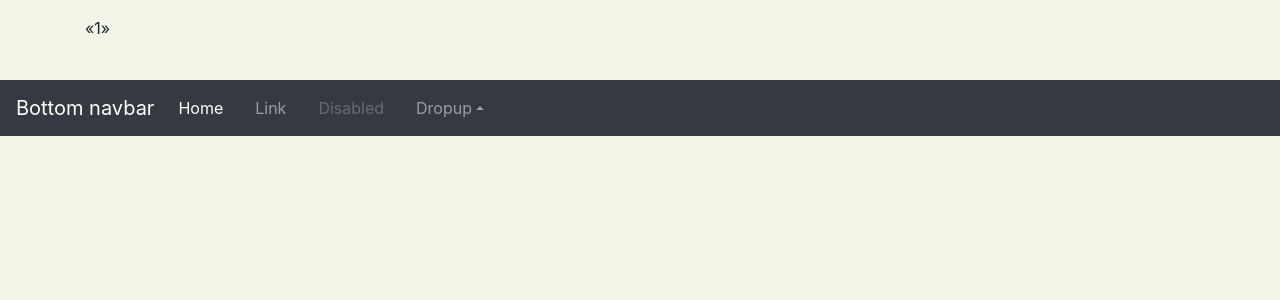
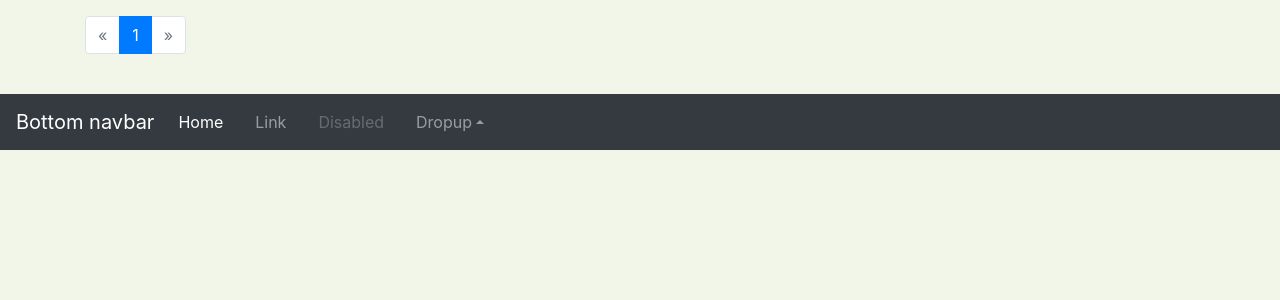
Before and after one commit to antrodart/mercados_prediccion, a Django app: page /categories/ in a window 1280 px wide. Shown: the part 94-394 px from the top of the page. Run offline with Django 3.2, Linux system fonts and the light colour scheme; data that the repository does not hold is empty; some libraries are stand-ins or nearby versions.

Commit message:
[#2] - Added pagination for category list

```diff
--- a/PredictionMarketsTFG/templates/category/list_categories.html
+++ b/PredictionMarketsTFG/templates/category/list_categories.html
@@ -37,12 +37,13 @@
         {% if categories.has_previous %}
             <li class="page-item"><a class="page-link" href="?page={{ categories.previous_page_number }}">&laquo;</a></li>
         {% else %}
-            <li class="page-item"><span>&laquo;</span></li>
+            <li class="page-item disabled"><span class="page-link">&laquo;</span></li>
         {% endif %}
 
         {% for page_num in categories.paginator.page_range %}
             {% if categories.number == page_num %}
-                <li class="page-item">{{ page_num }} <span class="sr-only">(current)</span></li>
+                <li class="page-item active"><span class="page-link">{{ page_num }} <span
+                        class="sr-only">(current)</span></span></li>
             {% else %}
                 <li class="page-item"><a class="page-link" href="?page={{ page_num }}">{{ page_num }}</a></li>
             {% endif %}
@@ -50,7 +51,7 @@
         {% if categories.has_next %}
             <li class="page-item"><a class="page-link" href="?page={{ categories.next_page_number }}">&raquo;</a></li>
         {% else %}
-            <li class="page-item disabled"><span>&raquo;</span></li>
+            <li class="page-item disabled"><span class="page-link">&raquo;</span></li>
         {% endif %}
     </ul>
 
```
